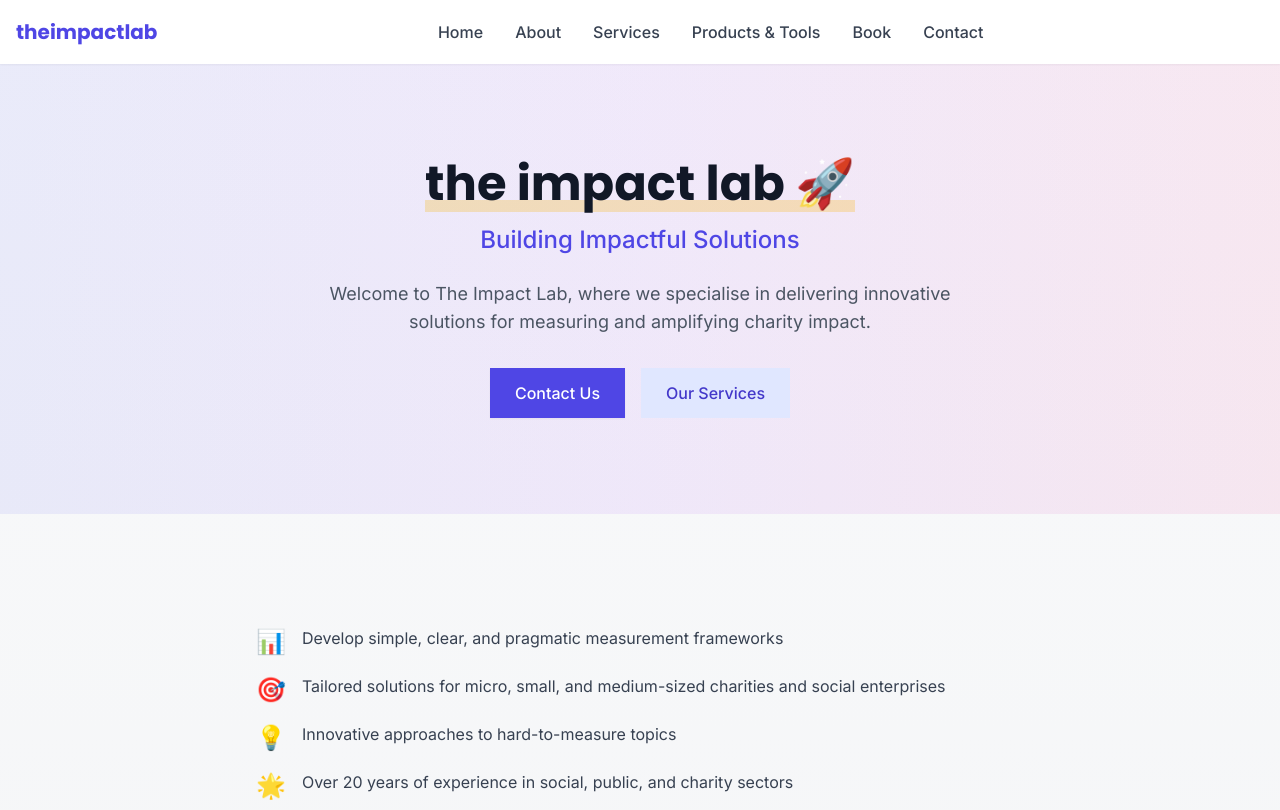
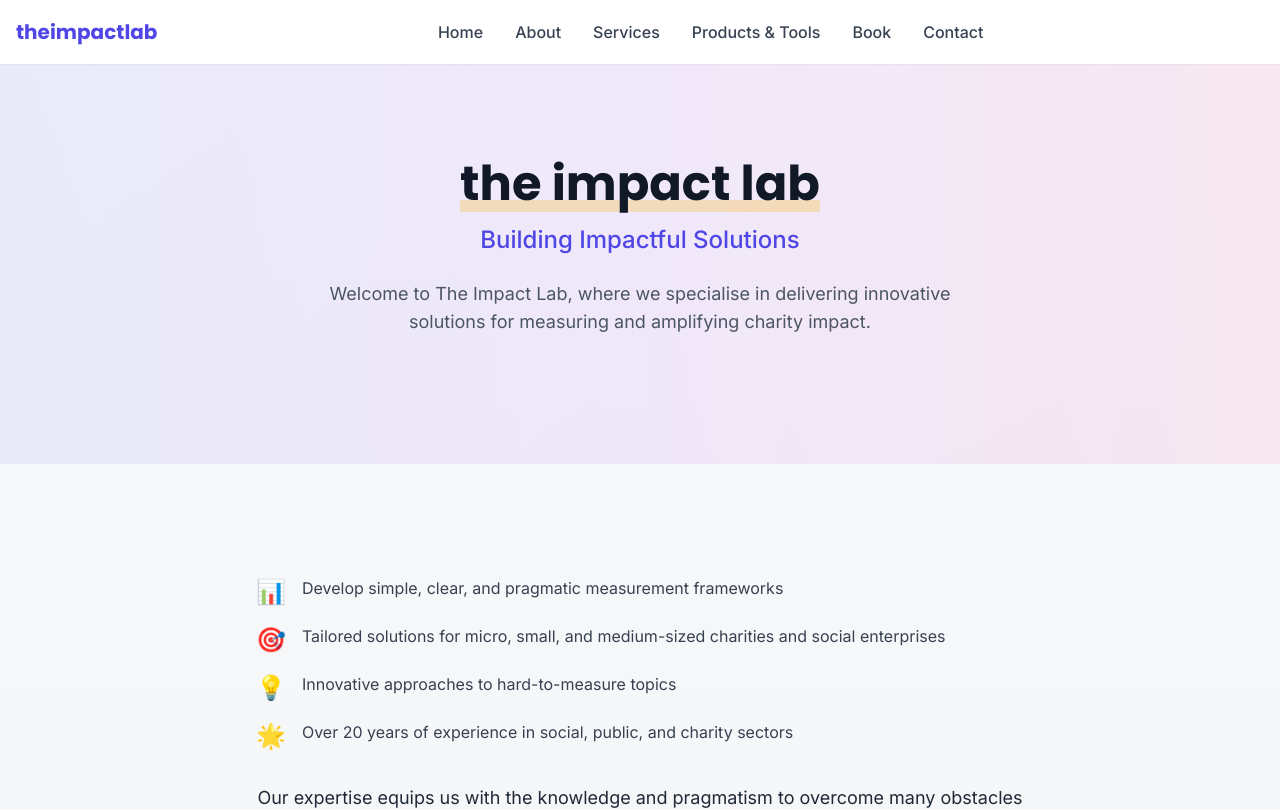
Before and after one commit to theimpactlab/website, a Next.js app: page / in a window 1280 px wide. Shown: the top 810 px of the page. Built offline with nearby package versions, Linux system fonts and the light colour scheme.

Commit message:
Update page.tsx

```diff
--- a/app/page.tsx
+++ b/app/page.tsx
@@ -24,15 +24,12 @@ export default function Home() {
 
   return (
     <>
-      <HeroSection
-        title="the impact lab 🚀"
-        subtitle="Building Impactful Solutions"
-        description="Welcome to The Impact Lab, where we specialise in delivering innovative solutions for measuring and amplifying charity impact."
-        primaryButtonText="Contact Us"
-        primaryButtonLink="/contact"
-        secondaryButtonText="Our Services"
-        secondaryButtonLink="/services"
-      />
+    <HeroSection
+      title="the impact lab"
+      subtitle="Building Impactful Solutions"
+      description="Welcome to The Impact Lab, where we specialise in delivering innovative solutions for measuring and amplifying charity impact."
+    />
+
 
       <section className="container-custom">
         <div className="max-w-3xl mx-auto">
```
